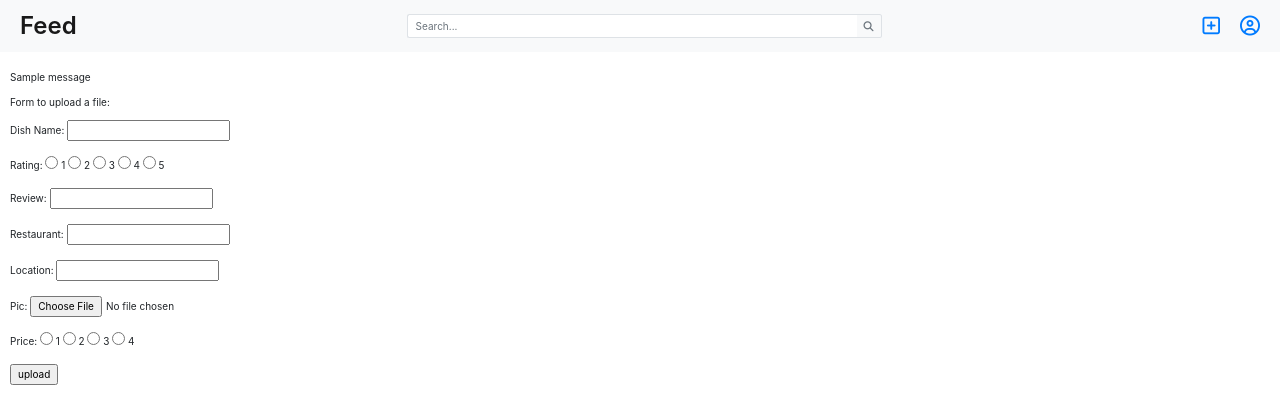
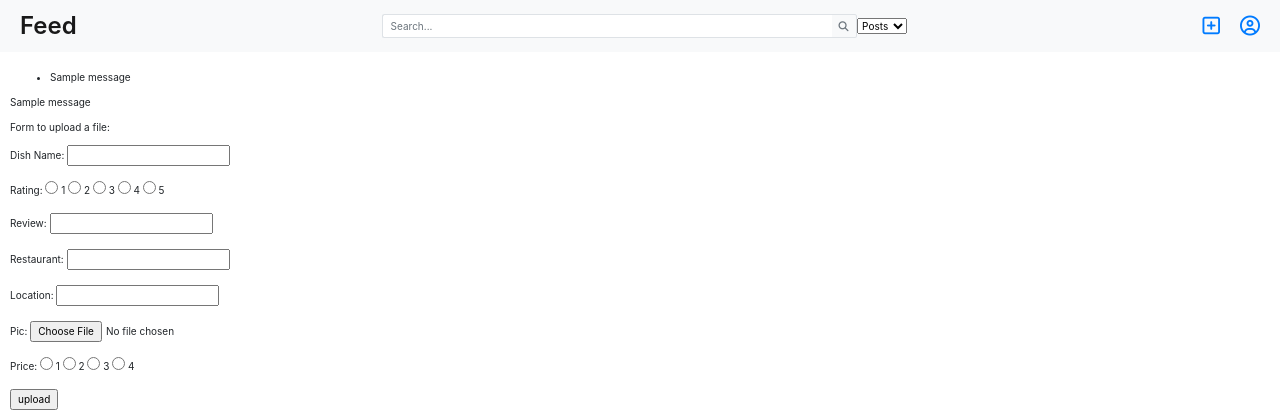
Before and after one commit to aliciajlee/feed2, a Flask app: page /upload/ in a window 1280 px wide. Shown: the top 420 px of the page. Run offline with Flask 2, Linux system fonts and the light colour scheme; the visitor is signed in with stand-in values (Sample User, id 1); one stand-in notice (Sample message) is shown; some libraries are stand-ins or nearby versions.

Commit message:
search users

```diff
--- a/app.py
+++ b/app.py
@@ -51,16 +51,18 @@
 @app.route("/search/", methods=["GET"])
 def search():
     query = request.values.get('query')
+    type_ = request.values.get('type')
+    print(type_)
     print(query)
     conn = db.getConn(DB)
-    posts = db.getQueryPosts(conn, query)
+    if type_ == 'posts':
+        posts = db.getQueryPosts(conn, query)
 
-    print(posts)
-
-    # if no posts flash
+        if not posts:
+            flash ("no posts found")
 
 
-    return render_template("home.html", page_title = "Search Results", posts=posts)
+        return render_template("home.html", page_title = "Search Results", posts=posts)
 
 @app.route('/post/<pid>')
 def post(pid):
--- a/db.py
+++ b/db.py
@@ -69,4 +69,8 @@
                                             on Posts.pid = p.pid)''', ['%'+query+'%', '%'+query+'%', '%'+query+'%', query])
     return curs.fetchall() # change to limit x offset y order by time
 
-# def getQueryUsers
+# return users where query matches username
+def getQueryUsers(conn, query):
+    curs = dbi.dictCursor(conn)
+    curs.execute('''select * from Users where username like %s''', ["%"+query+"%"])
+    return curs.fetchall()
--- a/templates/nav.html
+++ b/templates/nav.html
@@ -23,16 +23,20 @@
             <a class="navbar-brand nav-link font-large" href="/home/">Feed</a>
             <div class="flex-grow-1 d-flex">
                 <form method=GET action="/search/" class="form-inline flex-nowrap bg-light mx-0 mx-lg-auto rounded p-1">
-                    <!-- <input name="query" class="form-control mr-sm-2" id="search" type="search" placeholder="Search" aria-label="Search">
-                    <button name="submit-btn"class="btn btn-outline-success" type="submit"><i class="fa fa-search"></i></button> -->
                     <div class="input-group">
-                            <input type="search" name="query" id="search" class="form-control border border-right-0" placeholder="Search...">
-                            <span class="input-group-append">
+                        <input type="search" name="query" id="search" class="form-control border border-right-0" placeholder="Search...">
+                        <span class="input-group-append">
                             <button class="btn btn-outline-secondary border border-left-0" type="submit">
                                 <i class="fa fa-search"></i>
                             </button>
                           </span>
-                        </div>
+                    </div>
+                    <select name="type" id="type">
+                        <option value="posts" selected>Posts</option>
+                        <option value="users">Users</option>
+
+                    </select>
+
 
                 </form>
             </div>
@@ -52,6 +56,20 @@
 
     {% endblock %}
 
+    {% block flash %}
+    <div id="flashes">
+        {% with messages = get_flashed_messages() %}
+        {% if messages %}
+          <ul class="flash">
+          {% for message in messages %}
+            <li>{{ message }}</li>
+          {% endfor %}
+          </ul>
+        {% endif %}
+        {% endwith %}
+      </div>
+    {% endblock %}
+
     {% block content %}
 
     {% endblock %}
```
Also changed, not shown: 1 other file.
